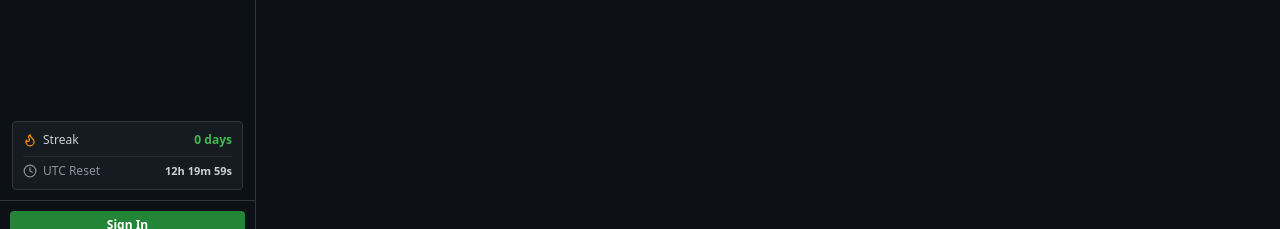
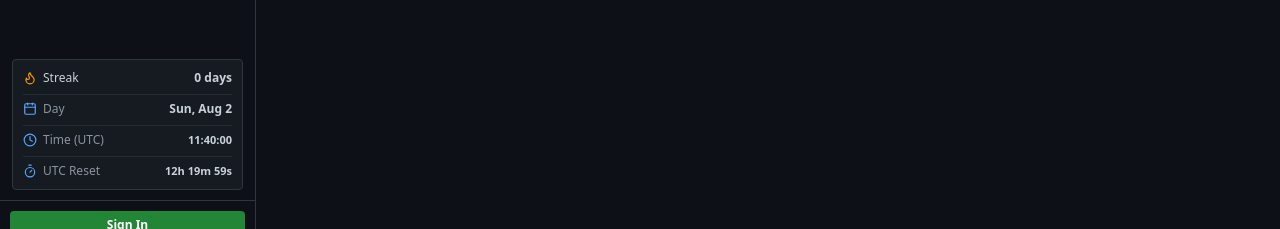
Before and after one commit to RanitManik/Grova, a Next.js app: page /explore in a window 1280 px wide. Shown: the part 551-780 px from the top of the page. Built offline with nearby package versions, Linux system fonts and the light colour scheme; no server answers; the database is empty.

Commit message:
feat: update UTC display components to include live time and date formatting

```diff
--- a/components/shared/navbar.tsx
+++ b/components/shared/navbar.tsx
@@ -5,7 +5,7 @@ import Link from "next/link";
 import { usePathname } from "next/navigation";
 import { signOut } from "next-auth/react";
 import { LayoutDashboard, Target, BarChart2, Users, Globe } from "lucide-react";
-import { cn, getUTCResetCountdown } from "@/lib/utils";
+import { cn, getUTCTimeInfo, type UTCTimeInfo } from "@/lib/utils";
 import { GrovaLogo } from "@/components/shared/logo";
 
 interface NavProps {
@@ -32,7 +32,7 @@ const landingLinks = [
 
 export function Navbar({ user }: NavProps) {
   const pathname = usePathname();
-  const [countdown, setCountdown] = useState<string>("");
+  const [timeInfo, setTimeInfo] = useState<UTCTimeInfo | null>(null);
   const [isDropdownOpen, setIsDropdownOpen] = useState(false);
   const dropdownRef = useRef<HTMLDivElement>(null);
 
@@ -40,8 +40,7 @@ export function Navbar({ user }: NavProps) {
 
   useEffect(() => {
     const updateTimer = () => {
-      const { formatted } = getUTCResetCountdown();
-      setCountdown(formatted);
+      setTimeInfo(getUTCTimeInfo());
     };
     updateTimer();
     const interval = setInterval(updateTimer, 1000);
@@ -78,16 +77,21 @@ export function Navbar({ user }: NavProps) {
             <div className="hidden h-4 w-px bg-[#30363d] lg:block" />
           )}
 
-          {/* Timezone Indicator - Single Line, No Layout Shift */}
-          {pathname !== "/" && (
-            <div className="hidden items-center gap-1.5 text-xs text-[#8b949e] lg:flex">
+          {/* Timezone Indicator - Day, Live Time & Countdown */}
+          {pathname !== "/" && timeInfo && (
+            <div className="hidden items-center gap-2 text-xs text-[#8b949e] lg:flex">
               <Globe className="h-3.5 w-3.5 text-[#8b949e]" />
-              <span className="font-medium">UTC</span>
-              {countdown && (
-                <span className="ml-1 font-mono whitespace-nowrap text-[#c9d1d9] tabular-nums">
-                  {countdown}
-                </span>
-              )}
+              <span className="font-semibold text-[#c9d1d9]">
+                {timeInfo.dateFormatted}
+              </span>
+              <span className="font-mono text-[#c9d1d9] tabular-nums">
+                {timeInfo.timeWithZone}
+              </span>
+              <span className="text-[#30363d]">|</span>
+              <span className="text-[#8b949e]">Reset in:</span>
+              <span className="font-mono whitespace-nowrap text-[#c9d1d9] tabular-nums">
+                {timeInfo.formatted}
+              </span>
             </div>
           )}
         </div>
@@ -135,9 +139,9 @@ export function Navbar({ user }: NavProps) {
         {/* Right Side */}
         <div className="flex items-center gap-3">
           {/* UTC Mobile Badge */}
-          {pathname !== "/" && countdown && (
+          {pathname !== "/" && timeInfo?.formatted && (
             <div className="flex items-center font-mono text-xs whitespace-nowrap text-[#8b949e] tabular-nums lg:hidden">
-              {countdown}
+              {timeInfo.formatted}
             </div>
           )}
 
--- a/components/shared/sidebar.tsx
+++ b/components/shared/sidebar.tsx
@@ -16,8 +16,10 @@ import {
   X,
   Flame,
   Clock,
+  Calendar,
+  Timer,
 } from "lucide-react";
-import { cn, getUTCResetCountdown } from "@/lib/utils";
+import { cn, getUTCTimeInfo, type UTCTimeInfo } from "@/lib/utils";
 import { GrovaLogo } from "@/components/shared/logo";
 
 export interface SidebarUser {
@@ -34,15 +36,14 @@ interface SidebarLayoutProps {
 
 export function SidebarLayout({ user, children }: SidebarLayoutProps) {
   const pathname = usePathname();
-  const [countdown, setCountdown] = useState<string>("");
+  const [timeInfo, setTimeInfo] = useState<UTCTimeInfo | null>(null);
   const [isMobileOpen, setIsMobileOpen] = useState(false);
   const [imgError, setImgError] = useState(false);
 
-  // UTC countdown timer
+  // UTC clock & countdown timer
   useEffect(() => {
     const updateTimer = () => {
-      const { formatted } = getUTCResetCountdown();
-      setCountdown(formatted);
+      setTimeInfo(getUTCTimeInfo());
     };
     updateTimer();
     const interval = setInterval(updateTimer, 1000);
@@ -166,24 +167,49 @@ export function SidebarLayout({ user, children }: SidebarLayoutProps) {
           {renderNavItems(true)}
         </div>
 
-        {/* Mobile Stats Card (Rounded matching page cards) */}
+        {/* Mobile Stats Card */}
         <div className="mx-3 mb-2.5 space-y-2 rounded-md border border-[#30363d] bg-[#161b22] p-2.5 text-xs">
-          <div className="flex items-center justify-between text-[#8b949e]">
+          {/* Streak */}
+          <div className="flex items-center justify-between">
             <span className="flex items-center gap-1.5 font-medium text-[#c9d1d9]">
               <Flame className="h-3.5 w-3.5 shrink-0 text-amber-500" />
               Streak
             </span>
-            <span className="font-bold text-[#3fb950]">
+            <span className="font-semibold text-[#c9d1d9]">
               {user?.currentStreak ?? 0} days
             </span>
           </div>
+
+          {/* Day & Date */}
           <div className="flex items-center justify-between border-t border-[#30363d]/60 pt-1.5 text-[#8b949e]">
             <span className="flex items-center gap-1.5 font-medium text-[#8b949e]">
-              <Clock className="h-3.5 w-3.5 shrink-0" />
+              <Calendar className="h-3.5 w-3.5 shrink-0 text-[#58a6ff]" />
+              Day
+            </span>
+            <span className="font-semibold text-[#c9d1d9]">
+              {timeInfo?.dateFormatted ?? "..."}
+            </span>
+          </div>
+
+          {/* Time (UTC) */}
+          <div className="flex items-center justify-between border-t border-[#30363d]/60 pt-1.5 text-[#8b949e]">
+            <span className="flex items-center gap-1.5 font-medium text-[#8b949e]">
+              <Clock className="h-3.5 w-3.5 shrink-0 text-[#58a6ff]" />
+              Time (UTC)
+            </span>
+            <span className="font-mono text-[11px] font-semibold text-[#c9d1d9] tabular-nums">
+              {timeInfo?.timeFormatted ?? "..."}
+            </span>
+          </div>
+
+          {/* UTC Reset */}
+          <div className="flex items-center justify-between border-t border-[#30363d]/60 pt-1.5 text-[#8b949e]">
+            <span className="flex items-center gap-1.5 font-medium text-[#8b949e]">
+              <Timer className="h-3.5 w-3.5 shrink-0 text-[#58a6ff]" />
               UTC Reset
             </span>
             <span className="font-mono text-[11px] font-semibold text-[#c9d1d9] tabular-nums">
-              {countdown}
+              {timeInfo?.formatted ?? "..."}
             </span>
           </div>
         </div>
@@ -253,25 +279,49 @@ export function SidebarLayout({ user, children }: SidebarLayoutProps) {
           {renderNavItems(false)}
         </div>
 
-        {/* Stats Card (Rounded matching page cards) */}
+        {/* Desktop Stats Card */}
         <div className="mx-3 mb-2.5 space-y-2 rounded-md border border-[#30363d] bg-[#161b22] p-2.5 text-xs">
+          {/* Streak */}
           <div className="flex items-center justify-between">
             <span className="flex items-center gap-1.5 font-medium text-[#c9d1d9]">
               <Flame className="h-3.5 w-3.5 shrink-0 text-amber-500" />
               Streak
             </span>
-            <span className="font-bold text-[#3fb950]">
+            <span className="font-semibold text-[#c9d1d9]">
               {user?.currentStreak ?? 0} days
             </span>
           </div>
 
+          {/* Day & Date */}
           <div className="flex items-center justify-between border-t border-[#30363d]/60 pt-1.5 text-[#8b949e]">
             <span className="flex items-center gap-1.5 font-medium text-[#8b949e]">
-              <Clock className="h-3.5 w-3.5 shrink-0" />
+              <Calendar className="h-3.5 w-3.5 shrink-0 text-[#58a6ff]" />
+              Day
+            </span>
+            <span className="font-semibold text-[#c9d1d9]">
+              {timeInfo?.dateFormatted ?? "..."}
+            </span>
+          </div>
+
+          {/* Time (UTC) */}
+          <div className="flex items-center justify-between border-t border-[#30363d]/60 pt-1.5 text-[#8b949e]">
+            <span className="flex items-center gap-1.5 font-medium text-[#8b949e]">
+              <Clock className="h-3.5 w-3.5 shrink-0 text-[#58a6ff]" />
+              Time (UTC)
+            </span>
+            <span className="font-mono text-[11px] font-semibold text-[#c9d1d9] tabular-nums">
+              {timeInfo?.timeFormatted ?? "..."}
+            </span>
+          </div>
+
+          {/* UTC Reset */}
+          <div className="flex items-center justify-between border-t border-[#30363d]/60 pt-1.5 text-[#8b949e]">
+            <span className="flex items-center gap-1.5 font-medium text-[#8b949e]">
+              <Timer className="h-3.5 w-3.5 shrink-0 text-[#58a6ff]" />
               UTC Reset
             </span>
             <span className="font-mono text-[11px] font-semibold text-[#c9d1d9] tabular-nums">
-              {countdown}
+              {timeInfo?.formatted ?? "..."}
             </span>
           </div>
         </div>
--- a/lib/utils.ts
+++ b/lib/utils.ts
@@ -83,14 +83,57 @@ export function formatDayHeader(date: Date | string = new Date()): string {
   return `${days[d.getUTCDay()]}, ${months[d.getUTCMonth()]} ${d.getUTCDate()}`;
 }
 
-/** Get time remaining until 00:00 UTC (LeetCode daily reset timer) */
-export function getUTCResetCountdown(): {
+export interface UTCTimeInfo {
+  dayName: string;
+  dayShort: string;
+  dateFormatted: string;
+  timeFormatted: string;
+  timeWithZone: string;
+  days: number;
   hours: number;
   minutes: number;
   seconds: number;
   formatted: string;
-} {
+}
+
+/** Get full UTC time info including day, current UTC time, and reset countdown */
+export function getUTCTimeInfo(): UTCTimeInfo {
   const now = new Date();
+  const days = [
+    "Sunday",
+    "Monday",
+    "Tuesday",
+    "Wednesday",
+    "Thursday",
+    "Friday",
+    "Saturday",
+  ];
+  const daysShort = ["Sun", "Mon", "Tue", "Wed", "Thu", "Fri", "Sat"];
+  const months = [
+    "Jan",
+    "Feb",
+    "Mar",
+    "Apr",
+    "May",
+    "Jun",
+    "Jul",
+    "Aug",
+    "Sep",
+    "Oct",
+    "Nov",
+    "Dec",
+  ];
+
+  const dayName = days[now.getUTCDay()];
+  const dayShort = daysShort[now.getUTCDay()];
+  const dateFormatted = `${dayShort}, ${months[now.getUTCMonth()]} ${now.getUTCDate()}`;
+
+  const h = String(now.getUTCHours()).padStart(2, "0");
+  const m = String(now.getUTCMinutes()).padStart(2, "0");
+  const s = String(now.getUTCSeconds()).padStart(2, "0");
+  const timeFormatted = `${h}:${m}:${s}`;
+  const timeWithZone = `${h}:${m}:${s} UTC`;
+
   const nextReset = new Date(
     Date.UTC(
       now.getUTCFullYear(),
@@ -103,11 +146,44 @@ export function getUTCResetCountdown(): {
     ),
   );
   const diffMs = Math.max(0, nextReset.getTime() - now.getTime());
-  const hours = Math.floor(diffMs / (1000 * 60 * 60));
+  const resetDays = Math.floor(diffMs / (1000 * 60 * 60 * 24));
+  const hours = Math.floor((diffMs % (1000 * 60 * 60 * 24)) / (1000 * 60 * 60));
   const minutes = Math.floor((diffMs % (1000 * 60 * 60)) / (1000 * 60));
   const seconds = Math.floor((diffMs % (1000 * 60)) / 1000);
-  const formatted = `${String(hours).padStart(2, "0")}h ${String(minutes).padStart(2, "0")}m ${String(seconds).padStart(2, "0")}s`;
-  return { hours, minutes, seconds, formatted };
+
+  const formatted =
+    resetDays > 0
+      ? `${resetDays}d ${String(hours).padStart(2, "0")}h ${String(minutes).padStart(2, "0")}m ${String(seconds).padStart(2, "0")}s`
+      : `${String(hours).padStart(2, "0")}h ${String(minutes).padStart(2, "0")}m ${String(seconds).padStart(2, "0")}s`;
+
+  return {
+    dayName,
+    dayShort,
+    dateFormatted,
+    timeFormatted,
+    timeWithZone,
+    days: resetDays,
+    hours,
+    minutes,
+    seconds,
+    formatted,
+  };
+}
+
+/** Get time remaining until 00:00 UTC (LeetCode daily reset timer) */
+export function getUTCResetCountdown(): {
+  hours: number;
+  minutes: number;
+  seconds: number;
+  formatted: string;
+} {
+  const info = getUTCTimeInfo();
+  return {
+    hours: info.hours,
+    minutes: info.minutes,
+    seconds: info.seconds,
+    formatted: info.formatted,
+  };
 }
 
 /** Format date as relative "2 hours ago" */
```
